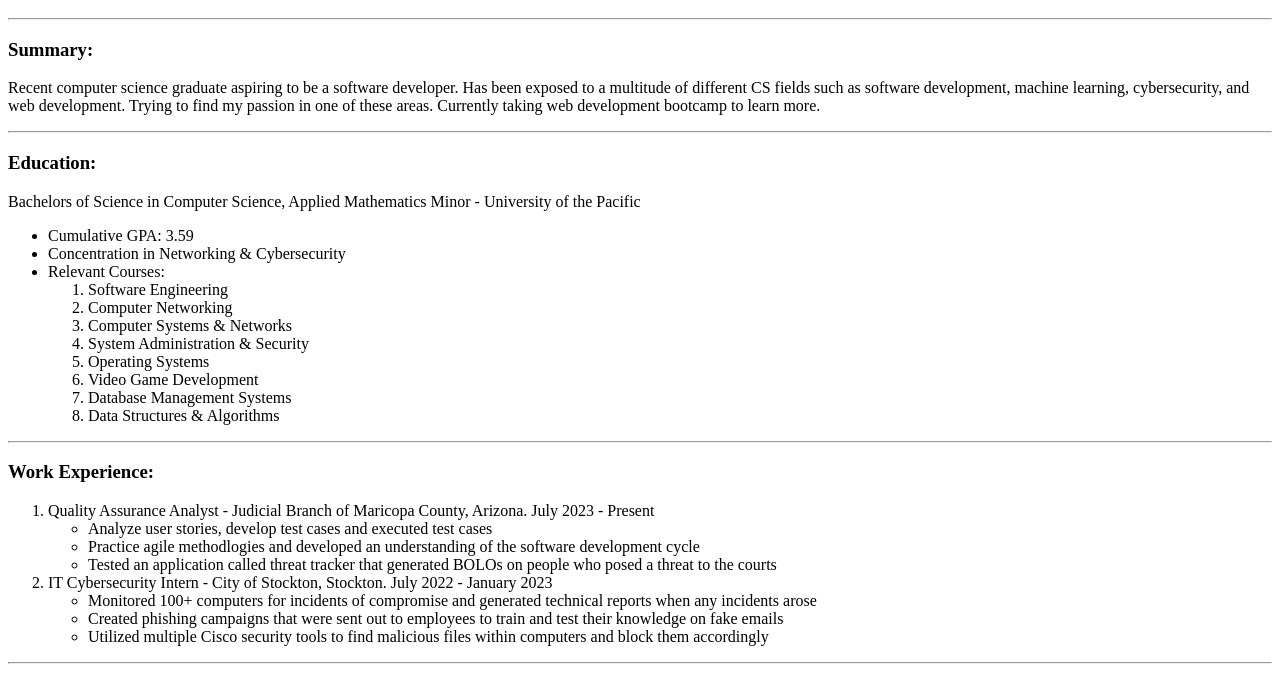
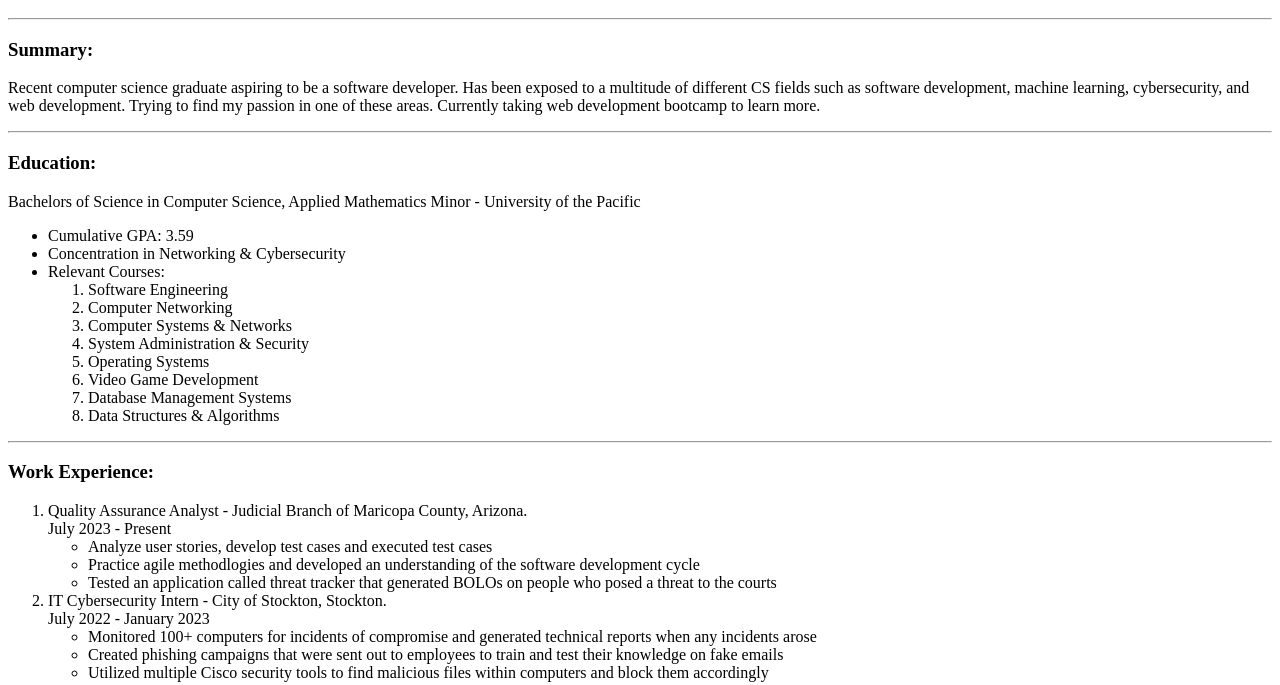
Before and after one commit to MarcosReyes1/OnlineResume, a plain HTML site: page index.html in a window 1280 px wide. Shown: the part 109-794 px from the top of the page. Drawn offline with Linux system fonts and the light colour scheme.

Commit message:
Update index.html

```diff
--- a/index.html
+++ b/index.html
@@ -35,13 +35,15 @@
         <hr />
         <h3>Work Experience:</h3>
         <ol>
-            <li>Quality Assurance Analyst - Judicial Branch of Maricopa County, Arizona. July 2023 - Present</li>
+            <li>Quality Assurance Analyst - Judicial Branch of Maricopa County, Arizona.</li>
+            July 2023 - Present
                 <ul>
                     <li>Analyze user stories, develop test cases and executed test cases</li>
                     <li>Practice agile methodlogies and developed an understanding of the software development cycle</li>
                     <li>Tested an application called threat tracker that generated BOLOs on people who posed a threat to the courts</li>
                 </ul>
-            <li>IT Cybersecurity Intern - City of Stockton, Stockton. July 2022 - January 2023</li>
+            <li>IT Cybersecurity Intern - City of Stockton, Stockton.</li>
+            July 2022 - January 2023
                 <ul>
                     <li>Monitored 100+ computers for incidents of compromise and generated technical reports when any incidents arose</li>
                     <li>Created phishing campaigns that were sent out to employees to train and test their knowledge on fake emails</li>
```
